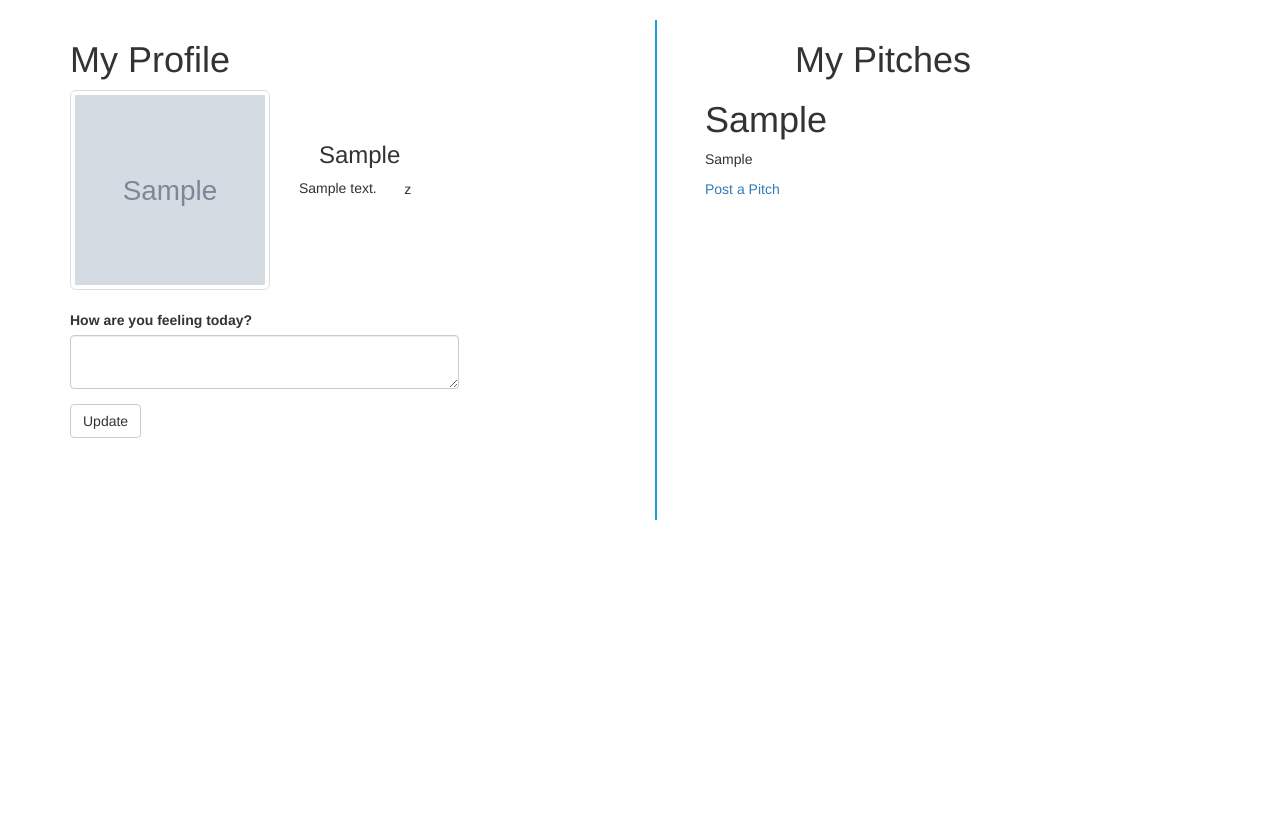
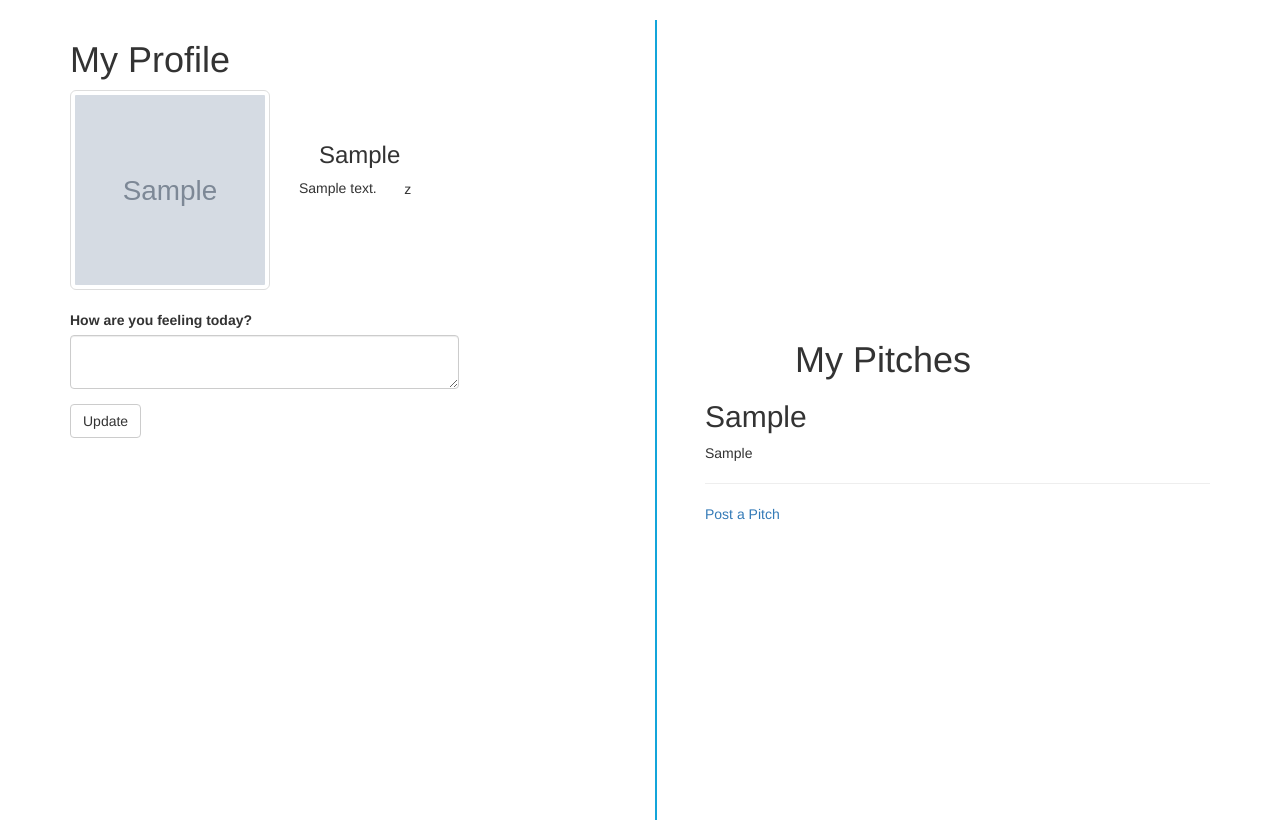
Before and after one commit to duncan-chege/Pitches, a Flask app: a page that uses app/templates/profile/profile.html in a window 1280 px wide. Shown: the part 52-872 px from the top of the page. Before the commit the page ends 572 px from the top, so only its background shows below. Run offline with Flask 2, Linux system fonts and the light colour scheme; a user stored in the database is signed in; tables that the repository leaves empty hold one stand-in row (values such as "Sample post"); grey boxes marked "Sample" are stand-in pictures; some libraries are stand-ins or nearby versions.

Commit message:
edit my work

```diff
--- a/app/main/forms.py
+++ b/app/main/forms.py
@@ -11,6 +11,6 @@ class UpdateProfile(FlaskForm):
     submit = SubmitField('Update')
 
 class PitchForm(FlaskForm):
-    category= StringField('Category title',validators=[InputRequired()], render_kw={"placeholder": "Enter indusrty related fields e.g technology, agriculture, entertainment, etc"})
+    category= StringField('Category title',validators=[InputRequired()], render_kw={"placeholder": "Enter industry related fields e.g technology, agriculture, entertainment, etc"})
     pitch= TextAreaField('Input your pitch', validators=[InputRequired(), Length(min=10, max=100)], render_kw={"placeholder": "Your pitch should not exceed 100 characters"})
     submit = SubmitField('Post')
--- a/app/main/views.py
+++ b/app/main/views.py
@@ -1,4 +1,4 @@
-from flask import flash,render_template,request,redirect,url_for,abort
+from flask import render_template,request,redirect,url_for,abort
 from . import main
 from flask_login import login_required
 from ..models import  User,Pitch
@@ -54,7 +54,7 @@ def new_pitch(uname):
 
         new_pitch = Pitch(mycategory=category, mypitch= pitch)
 
-        flash("Your pitch has been received", 'success')
+        # flash("Your pitch has been received", 'success')
 
          # Updated pitch instance
         new_pitch.save_pitch()
@@ -62,35 +62,3 @@ def new_pitch(uname):
         return redirect(url_for('main.profile', uname = uname))
 
     return render_template('new_pitch.html', pitch_form = pform)
-
-
-# @main.route('/user/<uname>/update',methods = ['GET','POST'])
-# @login_required
-# def update_profile(uname):
-#     user = User.query.filter_by(username = uname).first()
-#     if user is None:
-#         abort(404)
-
-#     form = UpdateProfile()
-
-#     if form.validate_on_submit():
-#         user.bio = form.bio.data
-
-#         db.session.add(user)
-#         db.session.commit()
-
-#         return redirect(url_for('.profile',uname=user.username))
-
-#     return render_template('profile/update.html',form =form)
-
-# # create a route that will process our form submission request
-# @main.route('/user/<uname>/update/pic',methods= ['POST'])
-# @login_required
-# def update_pic(uname):
-#     user = User.query.filter_by(username = uname).first()
-#     if 'photo' in request.files:
-#         filename = photos.save(request.files['photo'])
-#         path = f'photos/{filename}'
-#         user.profile_pic_path = path
-#         db.session.commit()
-#     return redirect(url_for('main.profile',uname=uname))
--- a/app/static/css/profile.css
+++ b/app/static/css/profile.css
@@ -15,7 +15,7 @@
 }
 .vl{
     border-left: 2px solid rgb(19, 165, 218);
-    height: 500px;
+    height: 100%;
 }
 .pitchtitle{
     margin-top: -480px;
--- a/app/templates/profile/profile.html
+++ b/app/templates/profile/profile.html
@@ -53,8 +53,9 @@ z
 
           {% for pitch in pitches %}
 
-          <h1> {{pitch.mycategory}} </h1>
+          <h2> {{pitch.mycategory}} </h2>
           <p> {{pitch.mypitch}} </p>
+          <hr>
 
           {% endfor %}
           </ul>
```
